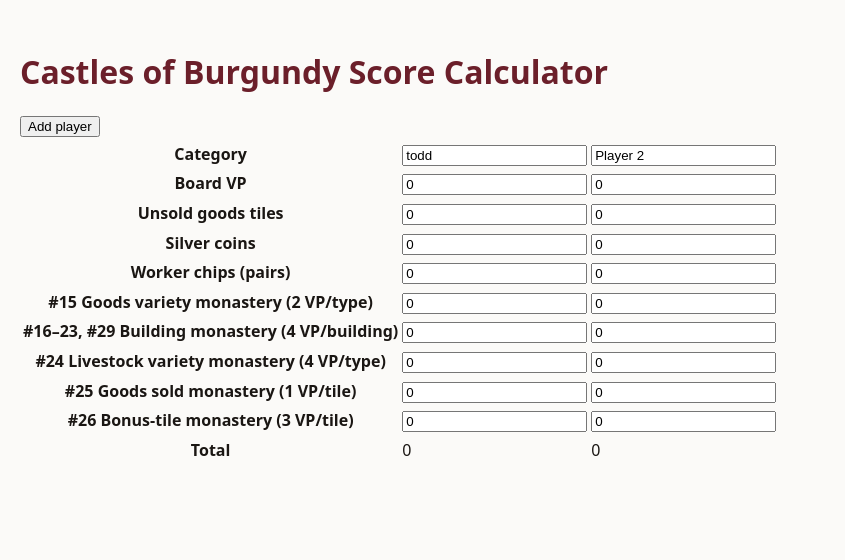
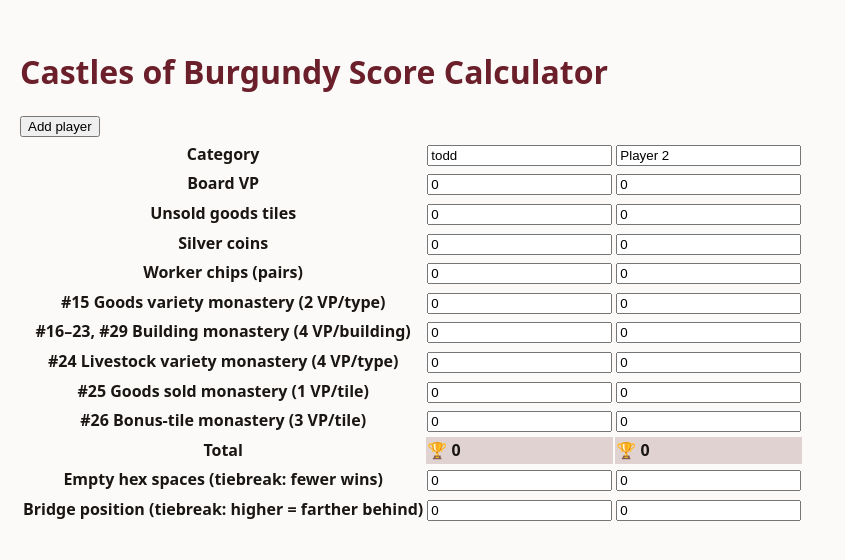
Before and after one commit to toddcooke/toddcooke.github.io, a React (Vite) app in the folder burgundy-scorer/: page / in a window 1280 px wide. Both pictures are taken after a click on the button "Add player". Shown: the top 560 px of the page, without its empty margins (0-845 px from the left). Built offline with nearby package versions, Linux system fonts and the light colour scheme.

Commit message:
feat(burgundy-scorer): declare winner with full tiebreaker
Rank by total VP, then fewest empty hex spaces, then farthest behind on
the bridge; mark winner(s) with a trophy + highlight. Tiebreaker input
rows appear only when a tie actually needs them.

```diff
--- a/burgundy-scorer/src/App.tsx
+++ b/burgundy-scorer/src/App.tsx
@@ -12,6 +12,9 @@
     livestockTypes: number;        // monastery #24: 4 VP per distinct livestock type
     goodsSold: number;             // monastery #25: 1 VP per goods tile sold
     bonusTilesOwned: number;       // monastery #26: 3 VP per bonus tile owned
+    // Tiebreakers (never scored): used only when totals are equal.
+    emptyHexSpaces: number;        // fewer wins
+    bridgePosition: number;        // higher = farther behind, wins
 }
 
 type NumericKey =
@@ -53,12 +56,55 @@
         livestockTypes: 0,
         goodsSold: 0,
         bonusTilesOwned: 0,
+        emptyHexSpaces: 0,
+        bridgePosition: 0,
     };
 }
 
 // Total VP: each category's count multiplied by its VP-per-unit.
 function playerTotal(p: Player): number {
     return SCORE_ROWS.reduce((sum, row) => sum + p[row.key] * row.vpPerUnit, 0);
+}
+
+// Tiebreaker-only fields (never added to the total).
+type TiebreakerKey = "emptyHexSpaces" | "bridgePosition";
+const TIEBREAKER_ROWS: { label: string; key: TiebreakerKey }[] = [
+    { label: "Empty hex spaces (tiebreak: fewer wins)", key: "emptyHexSpaces" },
+    { label: "Bridge position (tiebreak: higher = farther behind)", key: "bridgePosition" },
+];
+
+// Winner(s) by: highest total, then fewest empty hex spaces, then farthest
+// behind on the bridge (highest bridgePosition). Returns >1 id only on a full tie.
+function winningIds(players: Player[]): Set<string> {
+    if (players.length === 0) return new Set();
+    const best = [...players].sort(
+        (a, b) =>
+            playerTotal(b) - playerTotal(a) ||
+            a.emptyHexSpaces - b.emptyHexSpaces ||
+            b.bridgePosition - a.bridgePosition,
+    )[0];
+    return new Set(
+        players
+            .filter(
+                p =>
+                    playerTotal(p) === playerTotal(best) &&
+                    p.emptyHexSpaces === best.emptyHexSpaces &&
+                    p.bridgePosition === best.bridgePosition,
+            )
+            .map(p => p.id),
+    );
+}
+
+// Which tiebreaker rows are actually needed, given current totals/values.
+// [] = no tie; ["emptyHexSpaces"] = total tie; both = still tied after empty hexes.
+function neededTiebreakers(players: Player[]): TiebreakerKey[] {
+    if (players.length < 2) return [];
+    const max = Math.max(...players.map(playerTotal));
+    const tiedOnTotal = players.filter(p => playerTotal(p) === max);
+    if (tiedOnTotal.length < 2) return [];
+    const minEmpty = Math.min(...tiedOnTotal.map(p => p.emptyHexSpaces));
+    const tiedOnEmpty = tiedOnTotal.filter(p => p.emptyHexSpaces === minEmpty);
+    return tiedOnEmpty.length < 2 ? ["emptyHexSpaces"] : ["emptyHexSpaces", "bridgePosition"];
 }
 
 export default function App() {
@@ -68,6 +114,9 @@
     function updateField<K extends keyof Player>(id: string, key: K, value: Player[K]) {
         setPlayers(prev => prev.map(p => (p.id === id ? { ...p, [key]: value } : p)));
     }
+
+    const winners = winningIds(players);
+    const tiebreakers = neededTiebreakers(players);
 
     return (
         <div>
@@ -121,10 +170,38 @@
                 <tfoot>
                 <tr>
                     <th scope="row">Total</th>
-                    {players.map(player => (
-                        <td key={player.id}>{playerTotal(player)}</td>
-                    ))}
+                    {players.map(player => {
+                        const isWinner = winners.has(player.id);
+                        return (
+                            <td
+                                key={player.id}
+                                className={isWinner ? "winner" : undefined}
+                                aria-label={`Total ${playerTotal(player)} for ${player.name}${isWinner ? ", winner" : ""}`}
+                            >
+                                {isWinner ? "🏆 " : ""}{playerTotal(player)}
+                            </td>
+                        );
+                    })}
                 </tr>
+                {TIEBREAKER_ROWS.filter(row => tiebreakers.includes(row.key)).map(row => (
+                    <tr key={row.key}>
+                        <th scope="row">{row.label}</th>
+                        {players.map(player => (
+                            <td key={player.id}>
+                                <input
+                                    type="number"
+                                    min={0}
+                                    inputMode="numeric"
+                                    value={player[row.key]}
+                                    aria-label={`${row.label} for ${player.name}`}
+                                    onChange={e =>
+                                        updateField(player.id, row.key, Number(e.target.value))
+                                    }
+                                />
+                            </td>
+                        ))}
+                    </tr>
+                ))}
                 </tfoot>
             </table>
         </div>
--- a/burgundy-scorer/src/index.css
+++ b/burgundy-scorer/src/index.css
@@ -82,3 +82,9 @@
   padding: 10px;
   font-weight: bold;
 }
+
+/* Winning player's total — marked with a 🏆 too, so it's not color-only. */
+.winner {
+  font-weight: bold;
+  background-color: color-mix(in srgb, var(--accent) 18%, transparent);
+}
```
